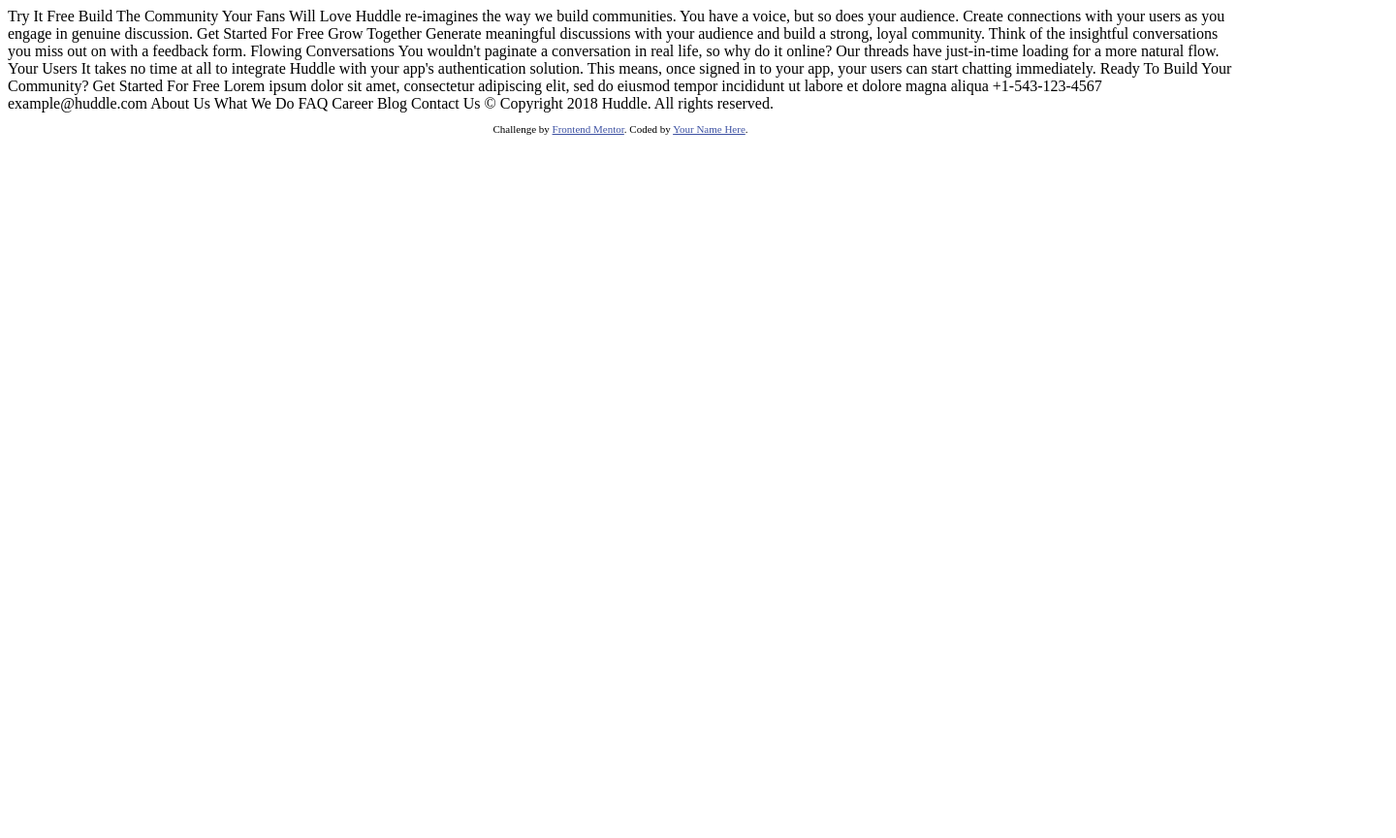
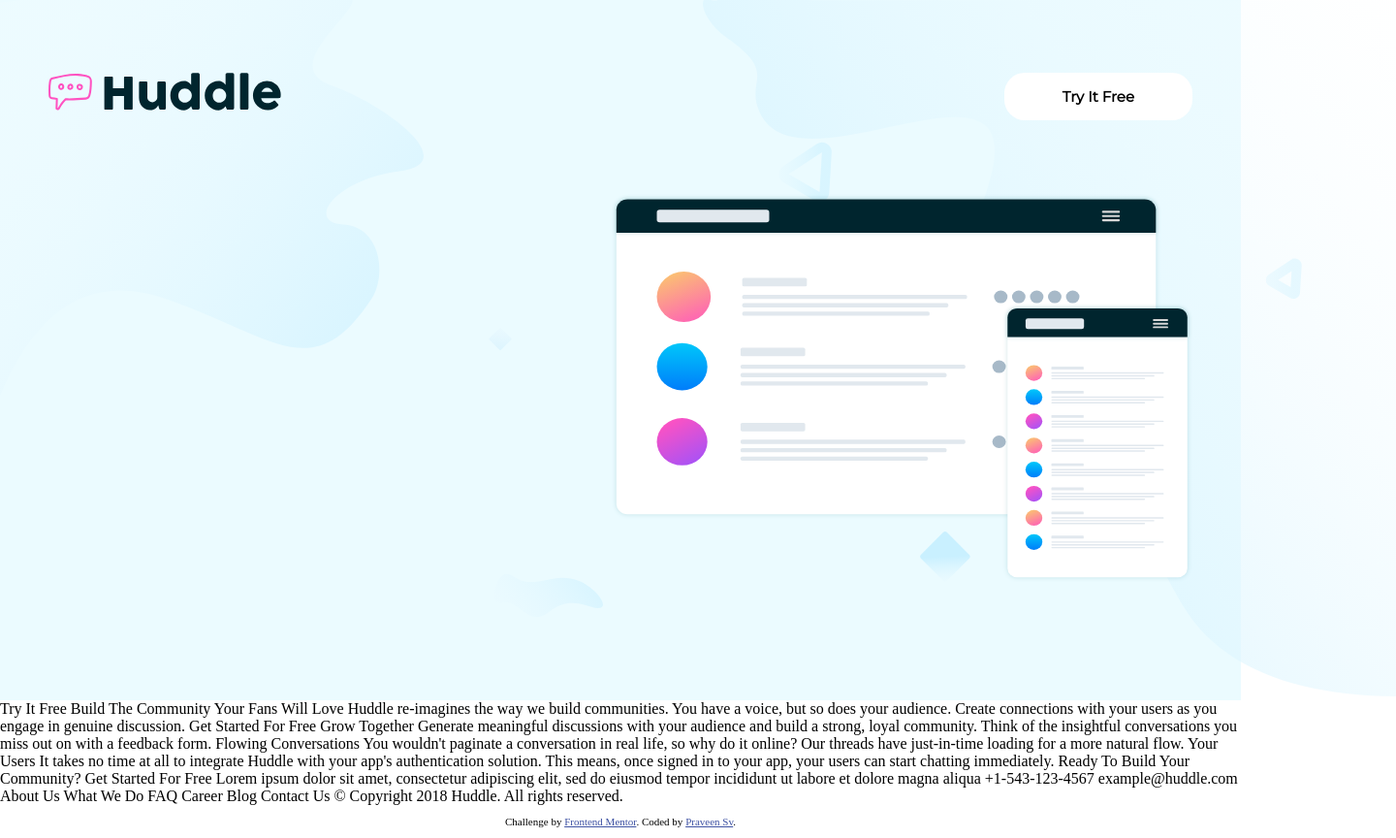
Before and after one commit to praveensv83/challenges, a plain HTML site: page index.html in a window 1280 px wide. Shown: the whole page at 97% size, 1440 px wide, since content can reach past the window. Before the commit the page ends 800 px from the top, so only its background shows below. Drawn offline with Linux system fonts and the light colour scheme.

Commit message:
Update index.html
Day1 changes for the first division

```diff
--- a/index.html
+++ b/index.html
@@ -5,6 +5,8 @@
   <meta name="viewport" content="width=device-width, initial-scale=1.0"> <!-- displays site properly based on user's device -->
 
   <link rel="icon" type="image/png" sizes="32x32" href="images/favicon-32x32.png">
+  <link href="https://fonts.googleapis.com/css?family=Merriweather|Montserrat|Sacramento&display=swap" rel="stylesheet">
+
 
   <title>Frontend Mentor | Huddle landing page with alternating feature blocks</title>
 
@@ -12,9 +14,43 @@
   <style>
     .attribution { font-size: 11px; text-align: center; }
     .attribution a { color: hsl(228, 45%, 44%); }
+    body { margin: 0px;}
+    .top-box { padding-top: 100px auto; background-color: hsl(193, 100%, 96%); position:relative;}
+    .firstpic { margin: 0px;}
+    .secondpic {position: absolute; left: 50px; top: 75px;}
+    .thirdpic {position: absolute; right:50px; top:200px; height:400px; width:600px;}
+    .butn {
+
+      -webkit-border-radius: 21;
+      -moz-border-radius: 21;
+      border-radius: 21px;
+      font-family: 'Montserrat', sans-serif;
+      color: black;
+      font-size: 15px;
+      font-weight: 700;
+      background: #ffffff;
+      padding: 15px 60px 15px 60px;
+      text-decoration: none;
+      position: absolute; right:50px; top:75px;
+    }
+
+    .butn:hover {
+      background: #3cb0fd;
+      text-decoration: none;
+    }
+
+
   </style>
 </head>
 <body>
+  <div class="top-box">
+    <img class="firstpic" src="images/bg-hero-desktop.svg" alt="bg">
+    <img class="secondpic" src="images/logo.svg" alt="logo">
+    <a class="butn" href="mailto:praveen.smile@gmail.com">Try It Free</a>
+    <img class="thirdpic"src="images/illustration-mockups.svg" alt="thirdpic">
+
+
+  </div>
 
   Try It Free
 
@@ -63,7 +99,7 @@
   <footer>
     <p class="attribution">
       Challenge by <a href="https://www.frontendmentor.io?ref=challenge" target="_blank">Frontend Mentor</a>.
-      Coded by <a href="#">Your Name Here</a>.
+      Coded by <a href="#">Praveen Sv</a>.
     </p>
   </footer>
 </body>
```
